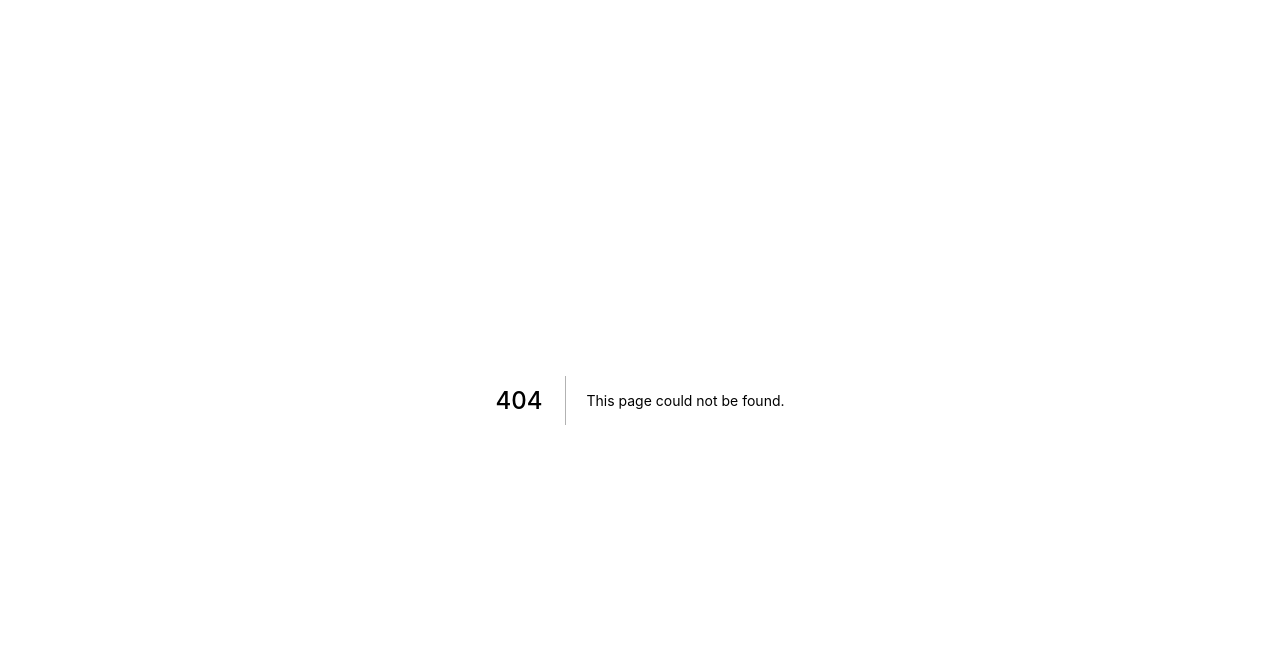
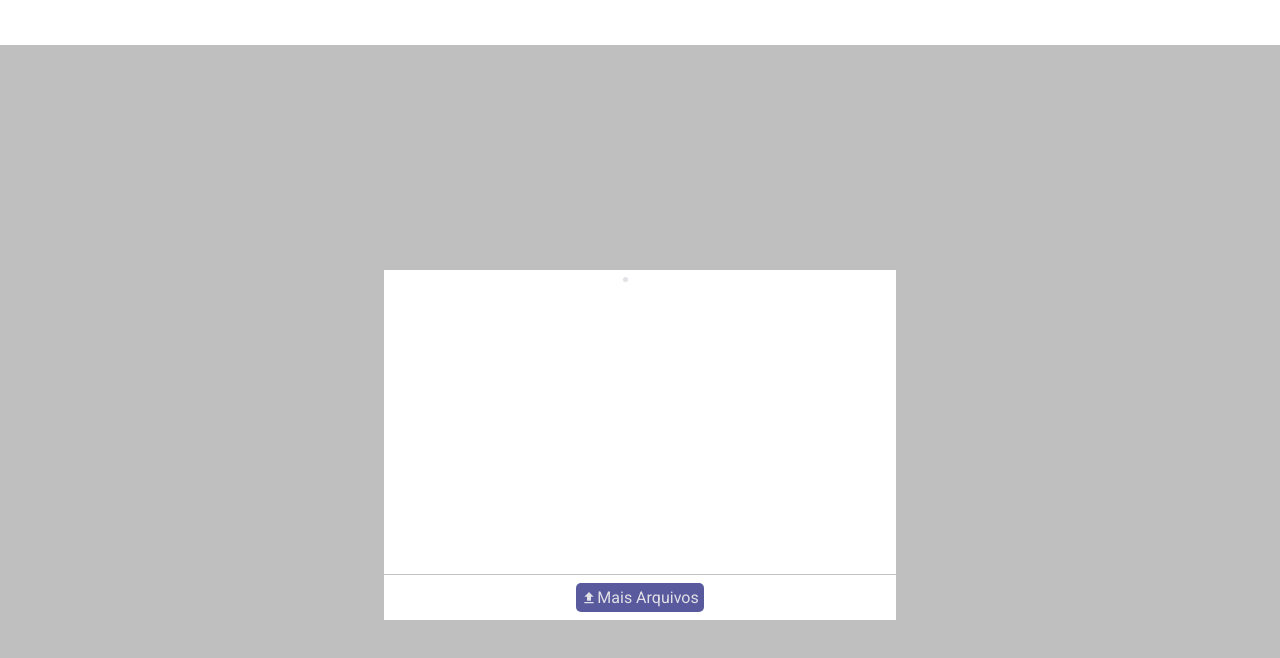
Before and after one commit to JoseCarlos056/oben_frontend, a Next.js app: page /home/filelist in a window 1280 px wide. Before the commit this address had no page. Shown: the top 658 px of the page. Built offline with nearby package versions, Linux system fonts and the light colour scheme.

Commit message:
add list files and drop area containers

```diff
--- a/package.json
+++ b/package.json
@@ -12,6 +12,8 @@
     "next-images": "^1.6.2",
     "react": "17.0.1",
     "react-dom": "17.0.1",
+    "react-dropzone": "^11.3.0",
+    "react-icons": "^4.2.0",
     "styled-components": "^5.2.1",
     "styled-icons": "^10.25.0"
   },
--- /dev/null
+++ b/src/pages/home/filelist.tsx
@@ -0,0 +1,22 @@
+import React from 'react'
+import { Container } from '../../styles/pages/home/FileList'
+import { MdFileUpload } from 'react-icons/md'
+const FileList: React.FC = () => {
+  return (
+    <Container>
+      <div className="list-area">
+        <ul>
+          <li></li>
+        </ul>
+        <div className="more-area">
+          <label>
+            <input type="file" />
+            <MdFileUpload />
+            <p>Mais Arquivos</p>
+          </label>
+        </div>
+      </div>
+    </Container>
+  )
+}
+export default FileList
--- /dev/null
+++ b/src/styles/pages/home/FileList.ts
@@ -0,0 +1,45 @@
+import styled from 'styled-components'
+
+export const Container = styled.div`
+  z-index: 2;
+  display: flex;
+  background-color: rgb(0 0 0 / 25%);
+  height: 100%;
+  width: 100%;
+  position: fixed;
+  top: 45px;
+  left: 0;
+  align-items: center;
+  justify-content: center;
+  .list-area {
+    position: relative;
+    background-color: white;
+    width: 40%;
+    min-height: 350px;
+    max-height: 350px;
+    display: flex;
+    flex-direction: column;
+    align-items: center;
+    justify-content: space-between;
+    .more-area {
+      width: 100%;
+      display: flex;
+      align-items: center;
+      justify-content: center;
+      border-top: 0.5px solid #c5c0c0;
+      label {
+        cursor: pointer;
+        background: #59599e;
+        justify-content: center;
+        display: flex;
+        align-items: center;
+        margin: 8px 0px;
+        border-radius: 5px;
+        padding: 5px;
+        input {
+          display: none;
+        }
+      }
+    }
+  }
+`
--- a/src/styles/theme.ts
+++ b/src/styles/theme.ts
@@ -1,6 +1,6 @@
 const theme = {
   colors: {
-    background: '#f2f2f2',
+    background: 'white',
     text: '#e1e1e6',
     primary: '#f2f2f2'
   }
```
Also changed, not shown: src/pages/home.tsx (+31 -11 lines), src/pages/home/dropzone.tsx (added, +29 -0 lines), src/styles/pages/Home.ts (deleted, +0 -52 lines), src/styles/pages/home/Home.ts (added, +80 -0 lines), src/assets/drag.svg (added), 1 other file (tests, documents, lock files or other folders).
